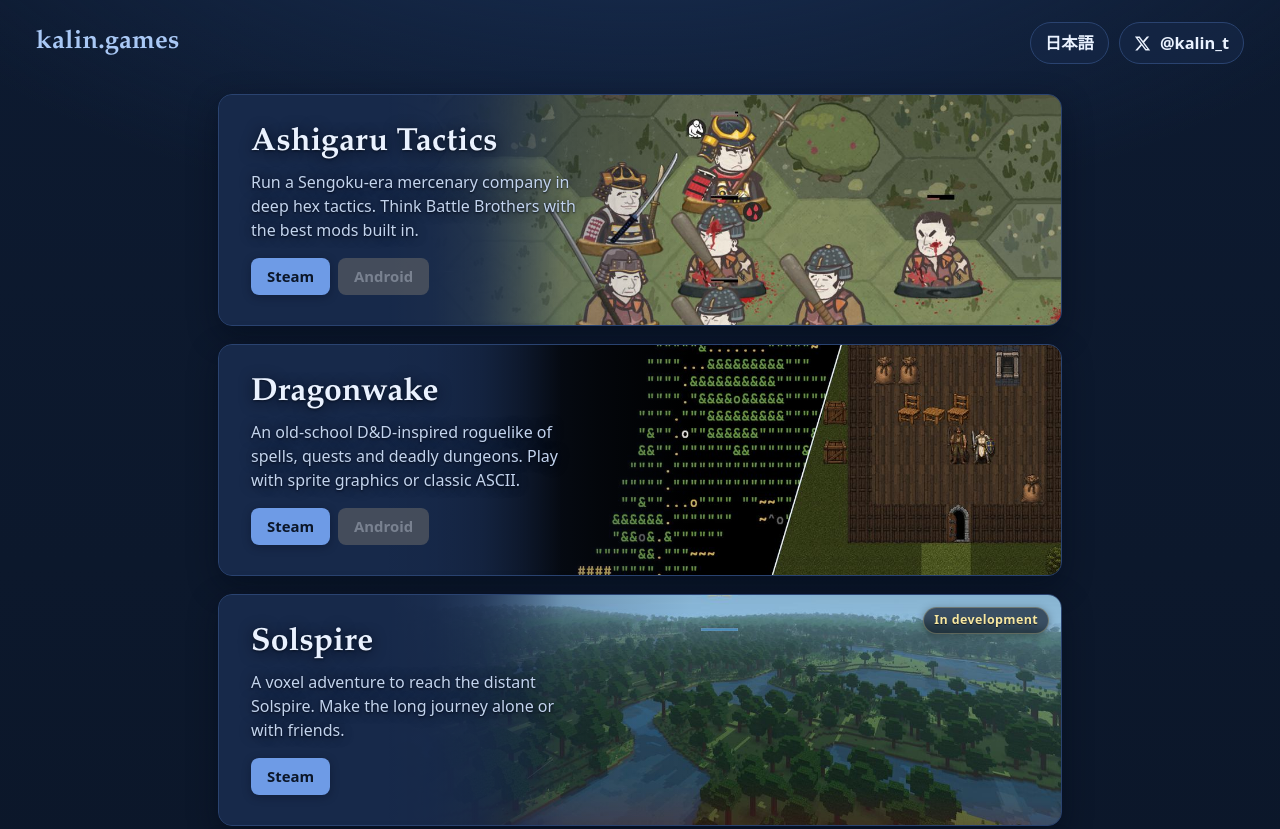
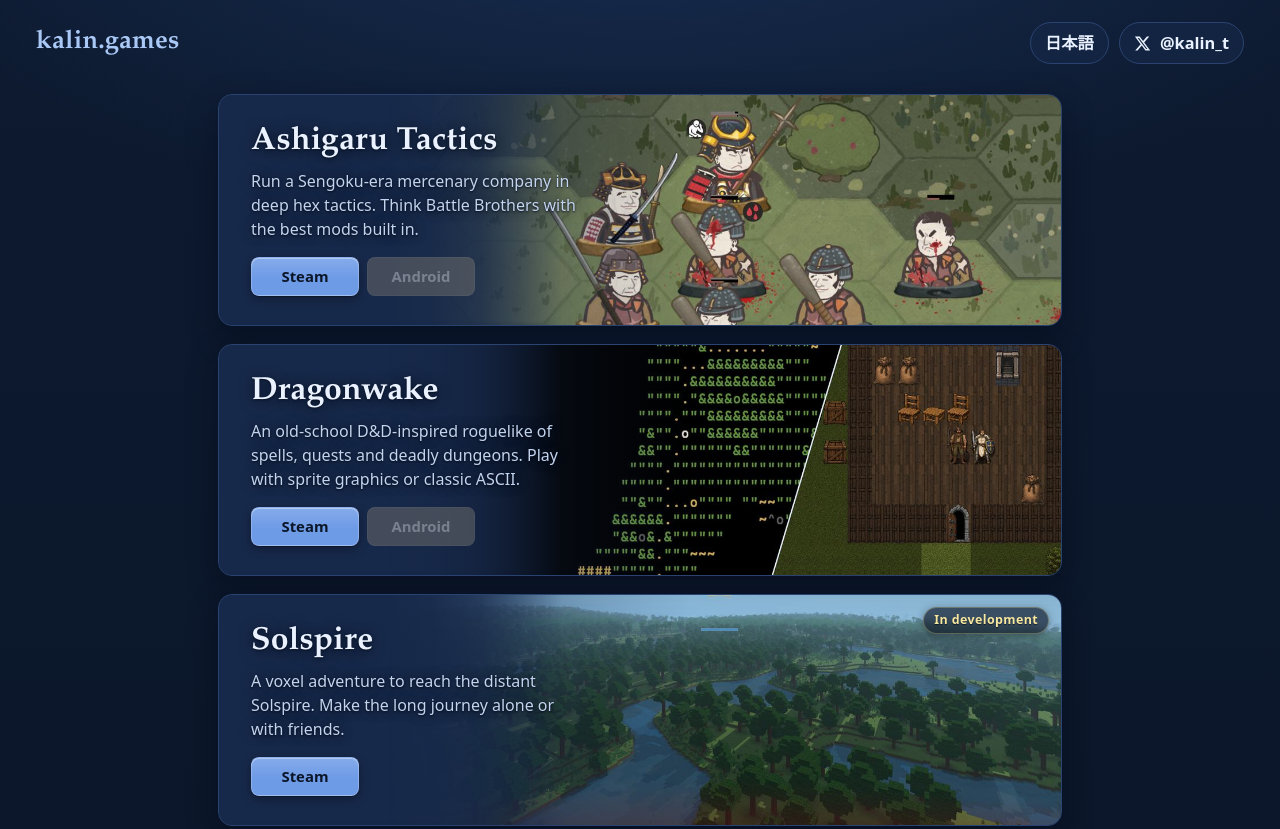
Before and after one commit to kalineh/kalineh.github.io, a plain HTML site: page index.html in a window 1280 px wide. Shown: the top 829 px of the page. Drawn offline with Linux system fonts and the light colour scheme.

Commit message:
Buttons: subtle border, shine, shadow; equal widths

```diff
--- a/index.html
+++ b/index.html
@@ -100,10 +100,14 @@
   }
   .links { display: flex; flex-wrap: wrap; gap: 8px; }
   .btn {
-    display: inline-flex; align-items: center; gap: 7px;
+    display: inline-flex; align-items: center; justify-content: center; gap: 7px;
+    min-width: 108px; box-sizing: border-box;
     padding: 7px 16px; border-radius: 8px; text-decoration: none;
-    background: var(--btn); color: var(--btn-text); font-weight: 600; font-size: .93rem;
-    box-shadow: 0 2px 8px rgba(5, 12, 28, .35); transition: background .15s, transform .15s;
+    background: linear-gradient(180deg, rgba(255,255,255,.16) 0%, rgba(255,255,255,0) 55%), var(--btn);
+    color: var(--btn-text); font-weight: 600; font-size: .93rem;
+    border: 1px solid rgba(255,255,255,.22);
+    box-shadow: inset 0 1px 0 rgba(255,255,255,.35), 0 1px 0 rgba(0,0,0,.25), 0 3px 10px rgba(5,12,28,.45);
+    transition: background .15s, transform .15s, box-shadow .15s;
   }
   .links { align-items: center; }
   .note { font-size: .88rem; color: #9fb3d4; opacity: .85; margin-left: 4px; text-shadow: var(--text-shadow); }
@@ -114,8 +118,9 @@
     box-shadow: 0 2px 8px rgba(0, 0, 0, .35); text-shadow: 0 1px 1px rgba(0, 0, 0, .6);
     -webkit-backdrop-filter: blur(3px); backdrop-filter: blur(3px); pointer-events: none;
   }
-  .btn:hover { background: var(--btn-hover); transform: translateY(-1px); }
-  .btn.disabled { background: #5d6b82; color: #c3cbd8; opacity: .55; filter: grayscale(1); cursor: default; pointer-events: none; box-shadow: none; }
+  .btn:hover { background: linear-gradient(180deg, rgba(255,255,255,.2) 0%, rgba(255,255,255,0) 55%), var(--btn-hover); transform: translateY(-1px); box-shadow: inset 0 1px 0 rgba(255,255,255,.4), 0 1px 0 rgba(0,0,0,.25), 0 5px 14px rgba(5,12,28,.5); }
+  .btn:active { transform: translateY(0); box-shadow: inset 0 1px 2px rgba(0,0,0,.25), 0 1px 4px rgba(5,12,28,.4); }
+  .btn.disabled { background: #5d6b82; color: #c3cbd8; opacity: .55; filter: grayscale(1); cursor: default; pointer-events: none; box-shadow: none; border-color: rgba(255,255,255,.08); }
   .btn svg { width: 15px; height: 15px; fill: currentColor; }
   .capsule.plain { background: linear-gradient(110deg, var(--card) 35%, #24457a 100%); }
   @media (max-width: 640px) {
```
Also changed, not shown: ja/index.html (+10 -5 lines).
